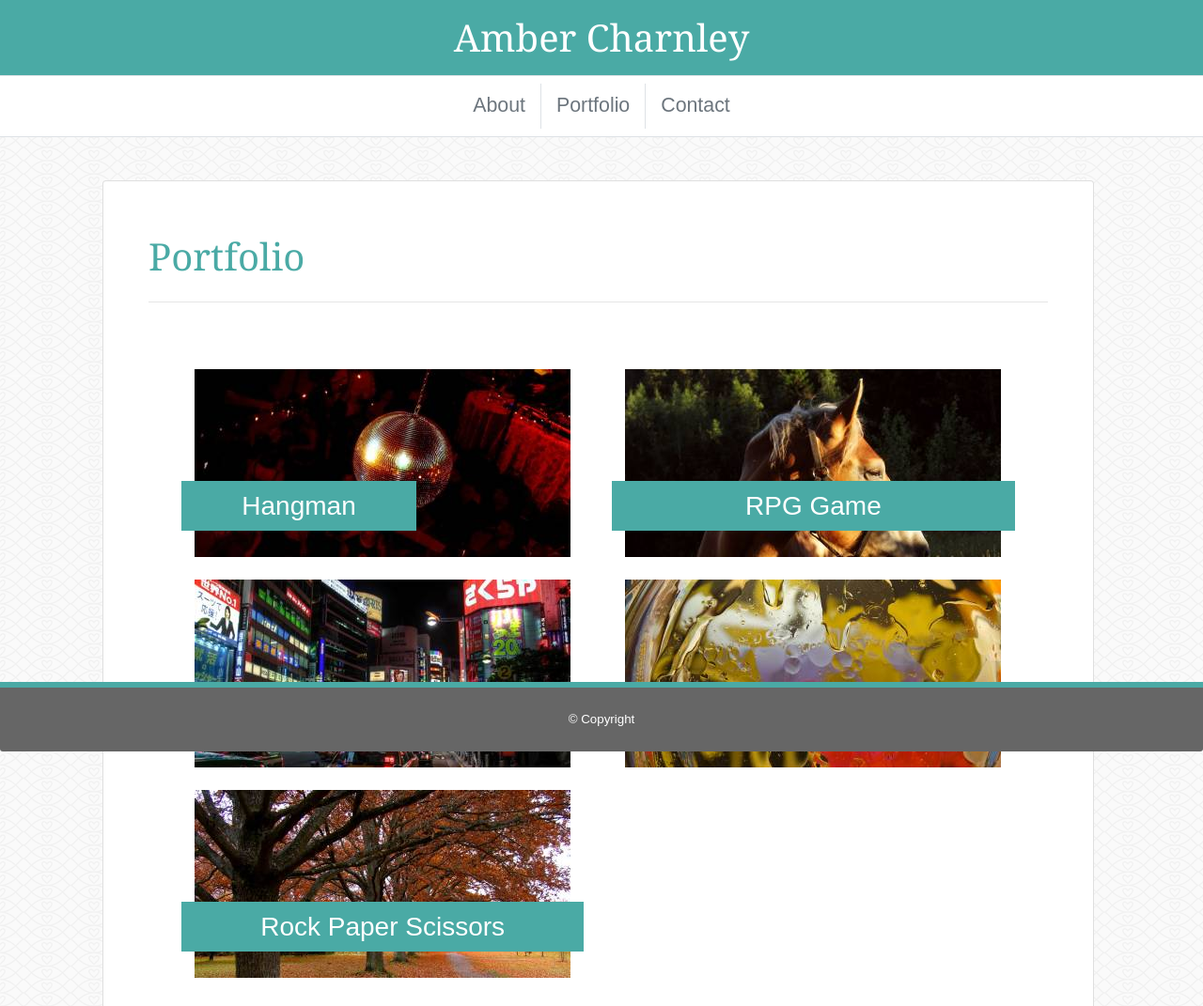
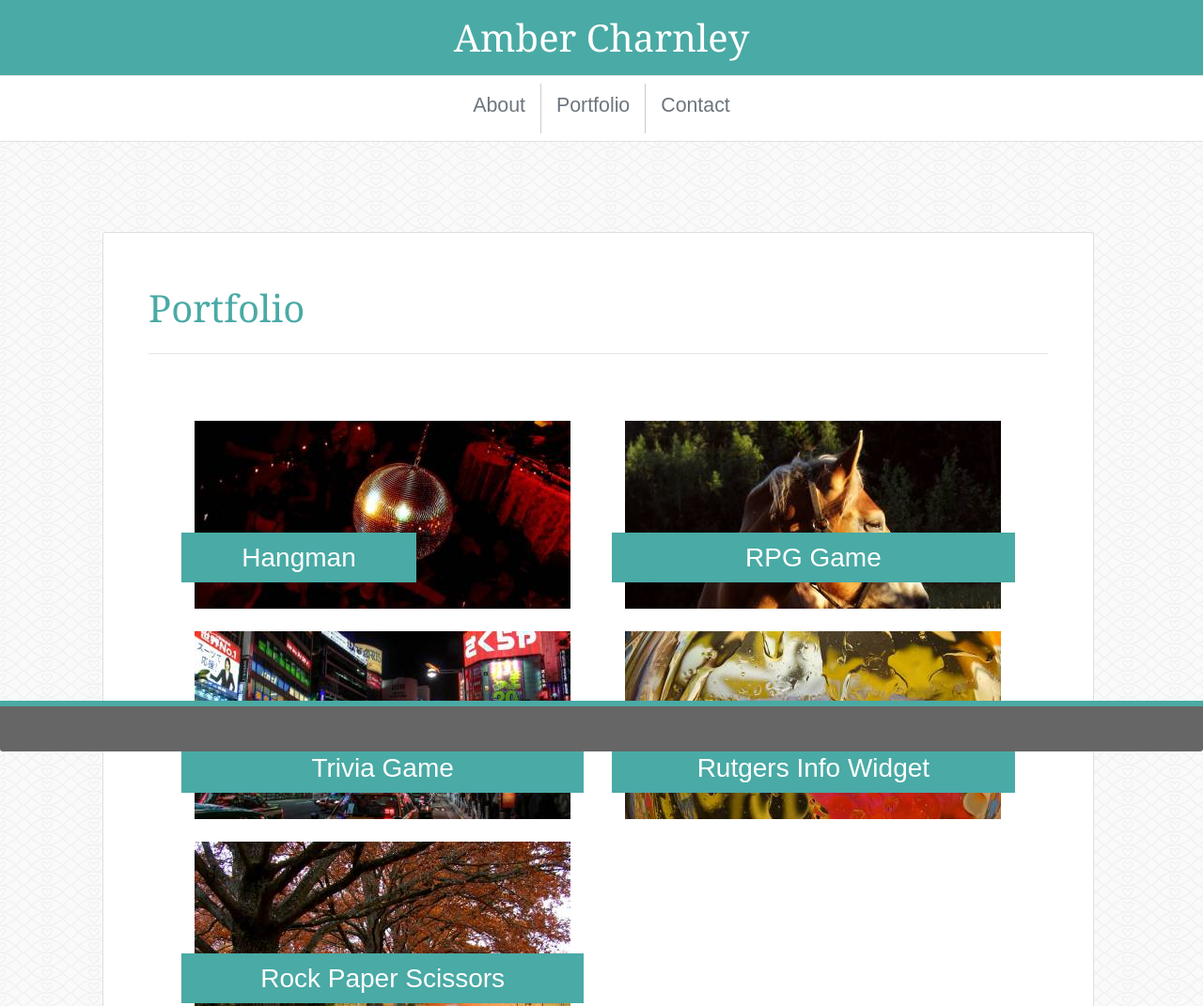
Before and after one commit to 2MLCMonkeys/Bootstrap-Portfolio, a plain HTML site: page portfolio.html in a window 1280 px wide. Shown: the top 1071 px of the page at 94% size. Drawn offline with nearby package versions, Linux system fonts and the light colour scheme.

Commit message:
updating css on porfolio/contact

```diff
--- a/portfolio.html
+++ b/portfolio.html
@@ -12,28 +12,24 @@
 
     <link rel="stylesheet" href="https://stackpath.bootstrapcdn.com/bootstrap/4.3.1/css/bootstrap.min.css"
         integrity="sha384-ggOyR0iXCbMQv3Xipma34MD+dH/1fQ784/j6cY/iJTQUOhcWr7x9JvoRxT2MZw1T" crossorigin="anonymous">
-
+    <link rel="stylesheet" type="text/css" href="style.css">
     <title>Student Bio</title>
 </head>
 
 <body background="images/fishnets-and-hearts.png" style="font-family: Arial, Helvetica, sans-serif; font-size:16pt;"
     class="text-center">
 
+
+    <div>
+        <h1 id="heading" class="p-3 mb-0 border-bottom">Amber Charnley</h1>
+
+        <nav class="nav  justify-content-center mt-0 border-bottom p-2">
+            <a class="nav-link text-muted" href="index.html" id="aboutlink">About</a>
+            <a class="nav-link text-muted" href="portfolio.html" id="portfoliolink">Portfolio</a>
+            <a class="nav-link text-muted" href="contact.html">Contact</a>
+        </nav>
+    </div>
     <div class="container">
-        <div class="fixed-top">
-            <h1 style="background-color:#4aaaa5; color:#ffffff;font-family: Georgia, 'Times New Roman', Times, serif;"
-                class="p-3 mb-0 border-bottom">Amber Charnley</h1>
-
-            <nav style="background-color:#ffffff; color:#777777;"
-                class="nav  justify-content-center mt-0 border-bottom p-2">
-                <a class="nav-link text-muted border-right" href="index.html">About</a>
-                <a class="nav-link text-muted border-right" href="portfolio.html">Portfolio</a>
-                <a class="nav-link text-muted" href="contact.html">Contact</a>
-            </nav>
-        </div>
-        <br>
-        <br>
-        <br>
         <br>
         <br>
         <br>
@@ -109,9 +105,8 @@
         <br>
         <br>
         <br>
-        <div class="card-footer fixed-bottom p-4"
-            style="background-color: #666666; border-top: solid; border-top-color:#4aaaa5; border-top-width: 5pt; color:#ffffff; font-size: 10pt;">
-            © Copyright
+        <div class="card-footer fixed-bottom p-4" id="footer">
+
         </div>
     </div>
 
```
Also changed, not shown: contact.html (+2 -3 lines).
